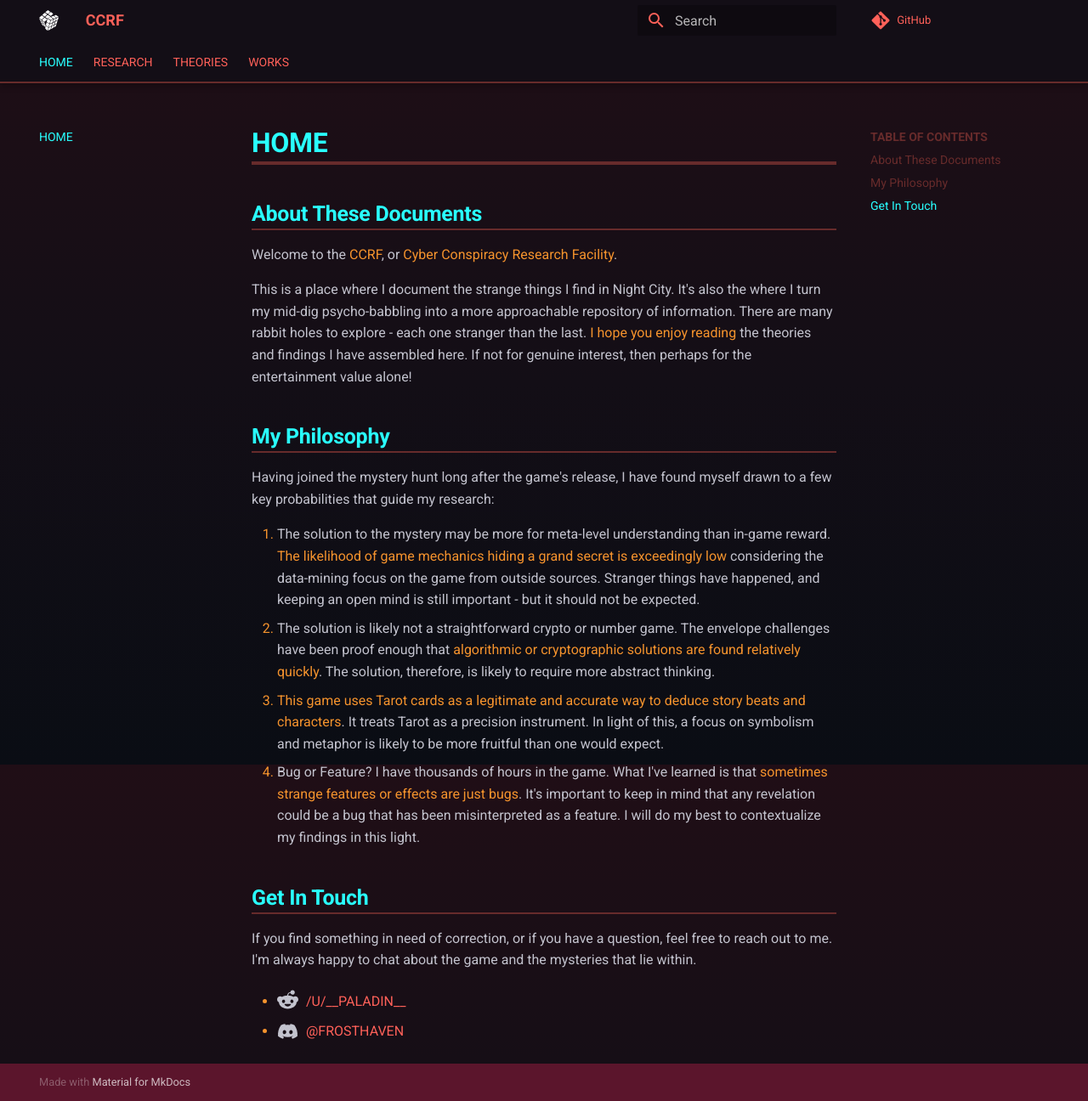
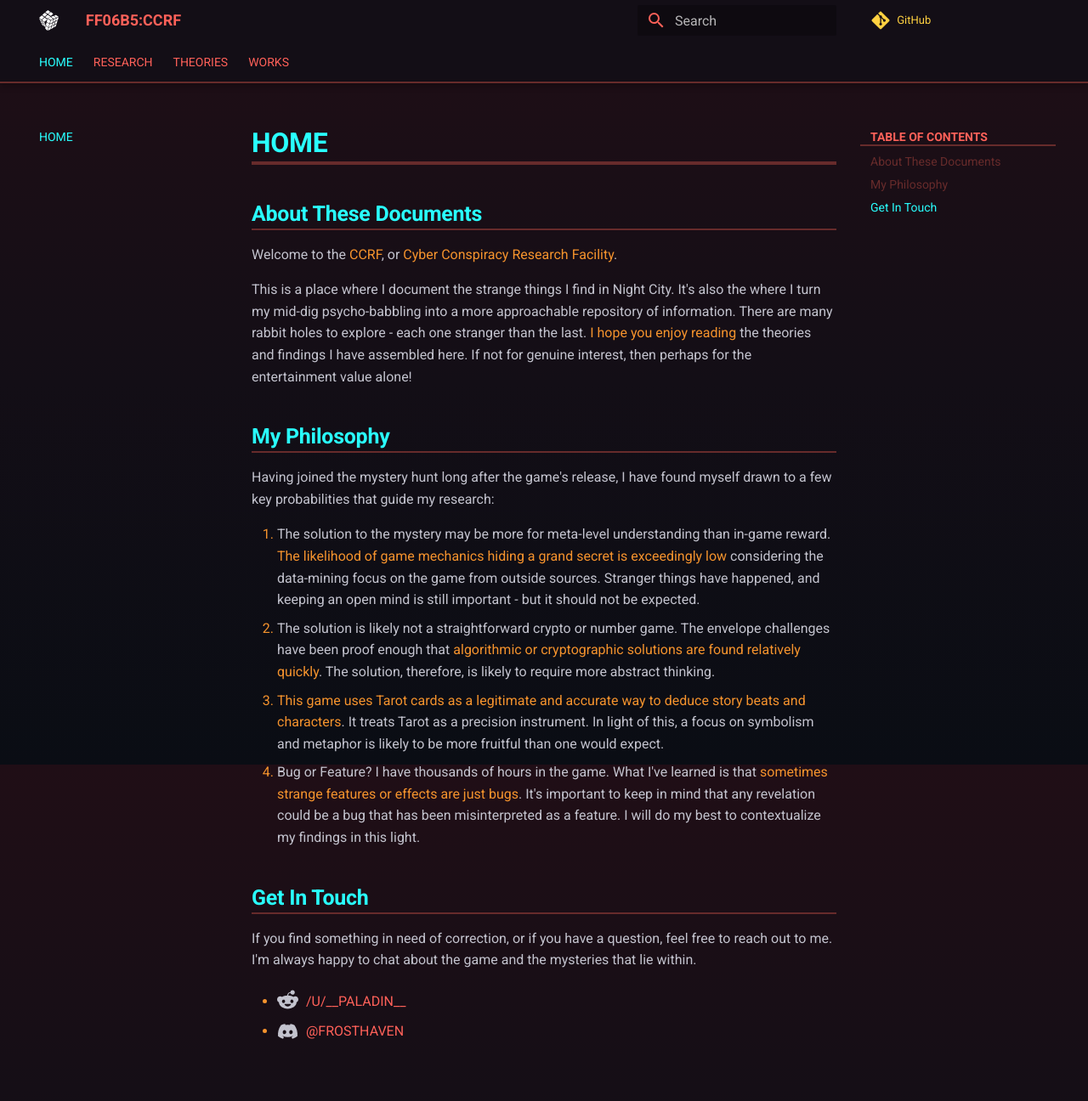
Before and after one commit to Frosthaven/cyberpunk-ff06b5-research, an MkDocs documentation site: the page built from docs/index.md, in a window 1280 px wide and 1296 px high. Shown: the whole window at 85% size. Built offline with MkDocs 1.6.1 and Material for MkDocs 9.7.7, drawn with Linux system fonts in a browser that asks for light colours; comment, search, counter and statistics services are not loaded.

Commit message:
style updates for mobile

```diff
--- a/docs/assets/custom.css
+++ b/docs/assets/custom.css
@@ -1,8 +1,9 @@
 /* my palette ------------------------------------------------------------------
 ----------------------------------------------------------------------------- */
 
+/*noinspection DuplicatedCode*/
 :root {
-  --custom-color-gradient-mid: transparent;
+  --custom-color-gradient-transparency: transparent;
   --custom-color-white: #c3c3ce;
   --custom-color-primary: #ff6159;
   --custom-color-primary-dark: #672b2b;
@@ -20,6 +21,7 @@
 /* theme overrides  ------------------------------------------------------------
 ----------------------------------------------------------------------------- */
 
+/*noinspection DuplicatedCode*/
 [data-md-color-scheme="slate"] {
   background-color: #130e16;
   background-image: linear-gradient(
@@ -127,7 +129,6 @@
 
 /* sections */
 header {
-  backdrop-filter: blur(15px);
 }
 .md-header--shadow {
   border-bottom: 2px solid var(--custom-color-primary-dark);
@@ -149,9 +150,21 @@
 }
 
 /* links */
+.md-nav__title {
+  border-bottom: 2px solid var(--custom-color-primary-dark);
+}
+.md-nav__item {
+  border-top: 0 !important;
+}
 .md-nav label {
   text-transform: uppercase;
-  color: var(--custom-color-primary-dark) !important;
+  color: var(--custom-color-primary) !important;
+  box-shadow: none !important;
+  background: none !important;
+}
+.md-nav label:hover {
+  text-transform: uppercase;
+  color: var(--custom-color-tertiary) !important;
   box-shadow: none !important;
   background: none !important;
 }
@@ -209,3 +222,27 @@
 li::marker {
   color: var(--custom-color-bold);
 }
+
+footer {
+  display: none;
+}
+
+/* github links */
+.md-nav__source {
+  background: none;
+}
+
+.md-nav__source {
+  border: 0 !important;
+}
+.md-nav--primary .md-nav__title ~ .md-nav__list {
+  box-shadow: none !important;
+}
+a.md-source {
+  color: var(--custom-color-tertiary) !important;
+  opacity: 1 !important;
+}
+a.md-source:hover {
+  color: var(--custom-color-white) !important;
+  opacity: 1 !important;
+}
--- a/mkdocs.yml
+++ b/mkdocs.yml
@@ -1,4 +1,4 @@
-site_name: 'CCRF'
+site_name: 'FF06B5:CCRF'
 site_url: 'https://ff06b5.thedragon.dev'
 repo_url: 'https://github.com/Frosthaven/cyberpunk-ff06b5-research'
 domain: 'ff06b5.thedragon.dev'
```
Also changed, not shown: 1 other file.
